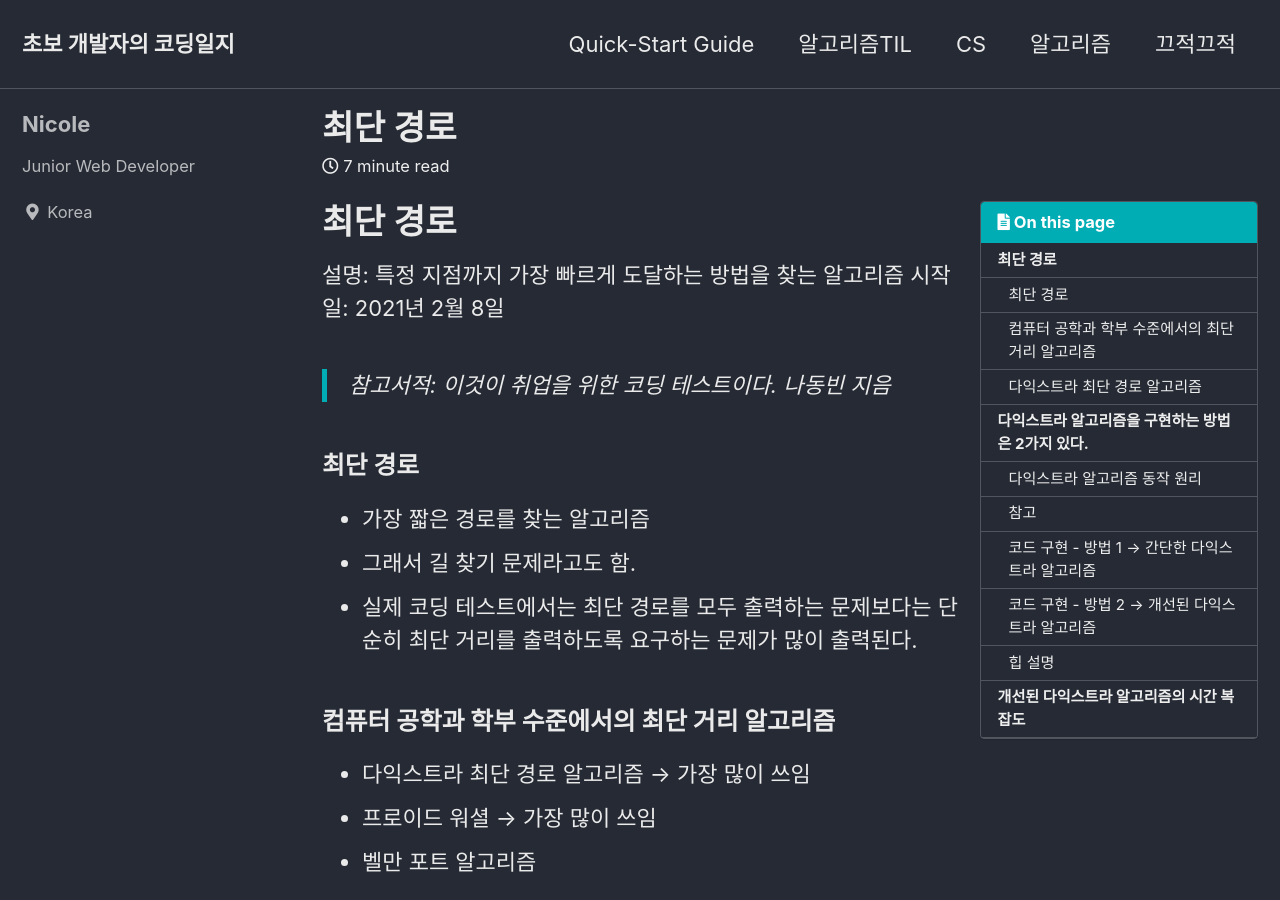
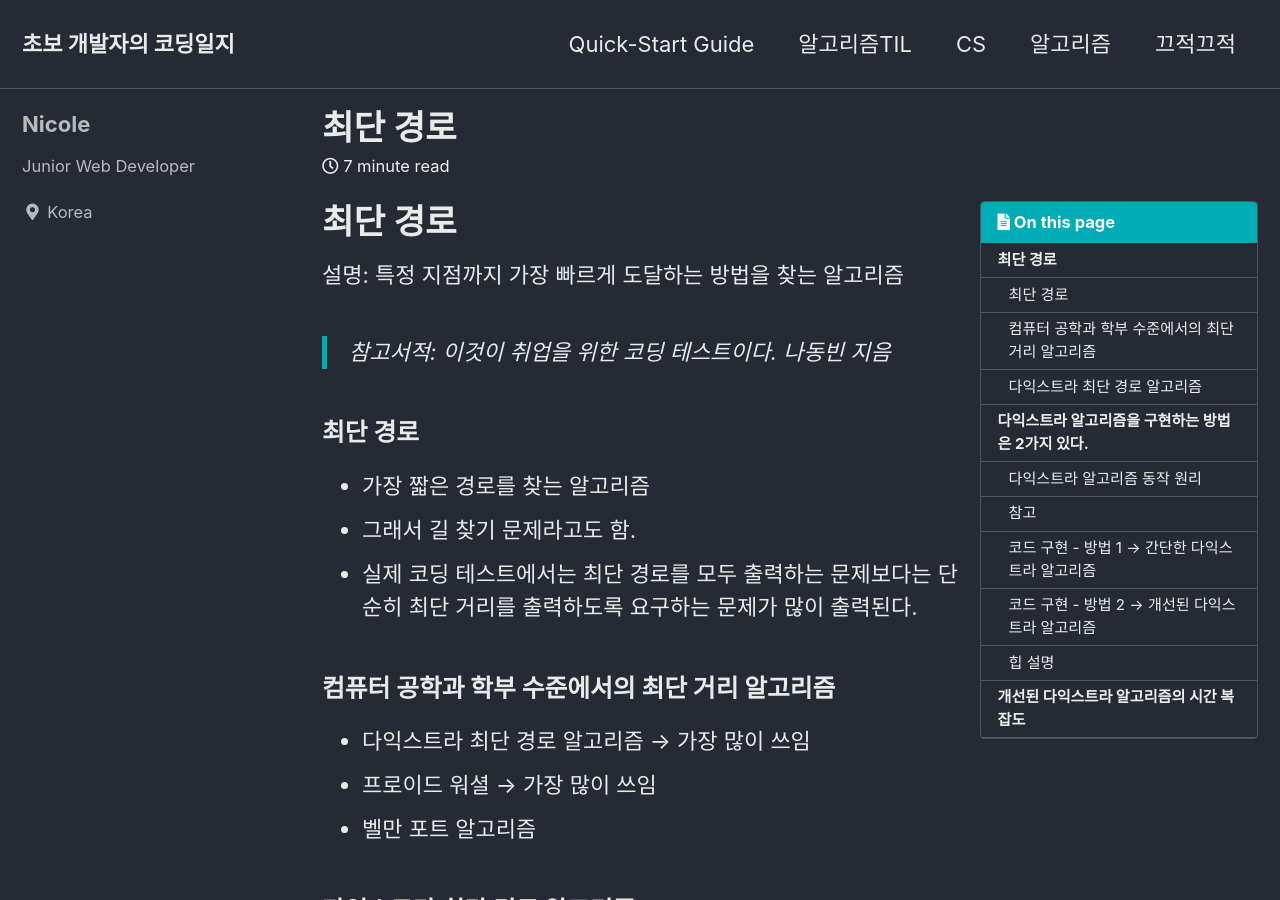
Before and after one commit to isun-dev/isun-dev.github.io, a Jekyll site: the page built from _posts/2021-02-10-shortest.md, in a window 1280 px wide and 900 px high. Built offline with Jekyll 4.4.1, drawn with Linux system fonts in a browser that asks for light colours; cached includes are drawn as plain includes.

Commit message:
TIL - 알고리즘 - 최단경로

```diff
--- a/_posts/2021-02-10-shortest.md
+++ b/_posts/2021-02-10-shortest.md
@@ -11,7 +11,6 @@ toc : true
 # 최단 경로
 
 설명: 특정 지점까지 가장 빠르게 도달하는 방법을 찾는 알고리즘
-시작일: 2021년 2월 8일
 
 > 참고서적: 이것이 취업을 위한 코딩 테스트이다. 나동빈 지음
 
```
